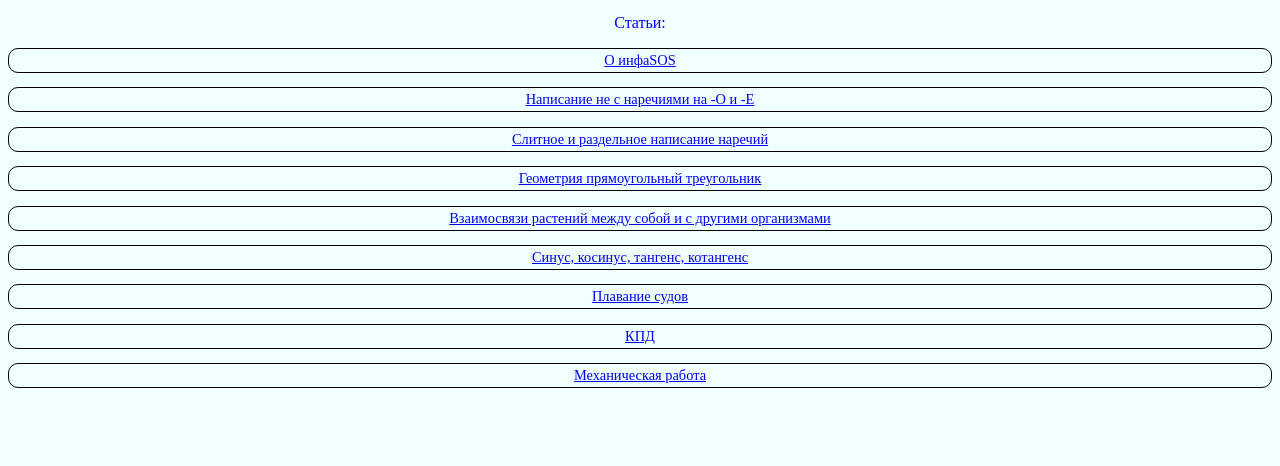
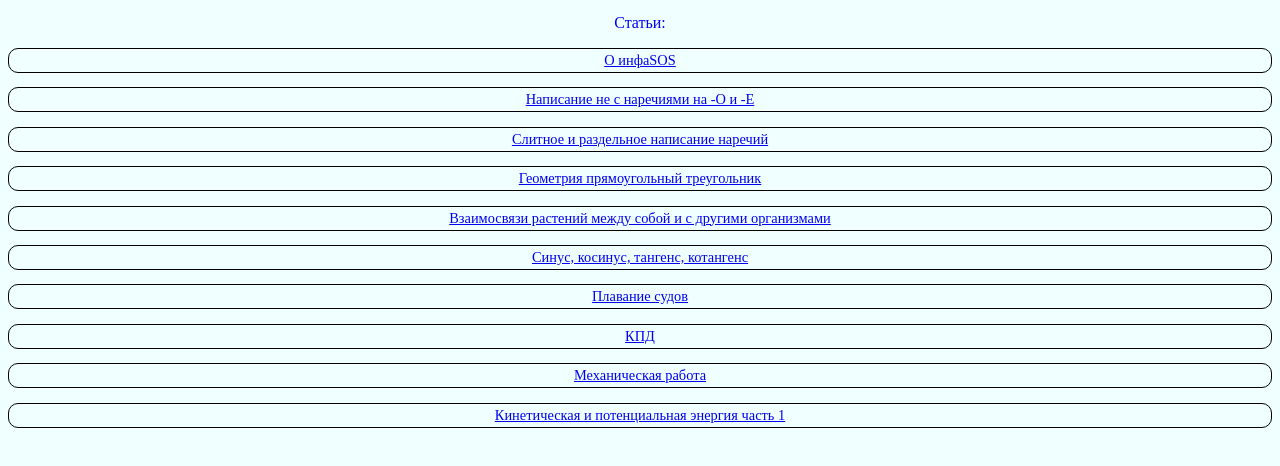
Before and after one commit to Robot-Programmer-lab/infoSOS.github.io, a plain HTML site: page index.html in a window 1280 px wide. Shown: the part 70-536 px from the top of the page. Drawn offline with Linux system fonts and the light colour scheme.

Commit message:
Update index.html

```diff
--- a/index.html
+++ b/index.html
@@ -20,6 +20,7 @@
     <center><p class = "text"><a href="swimming.html">Плавание судов</a></p></center>
     <center><p class = "text"><a href="fisika1.html">КПД</a></p></center>
     <center><p class = "text"><a href="mecanic_work.html">Механическая работа</a></p></center>
+    <center><p class = "text"><a href="energy.html">Кинетическая и потенциальная энергия часть 1</a></p></center>
 
 </body>
 </html>
```
